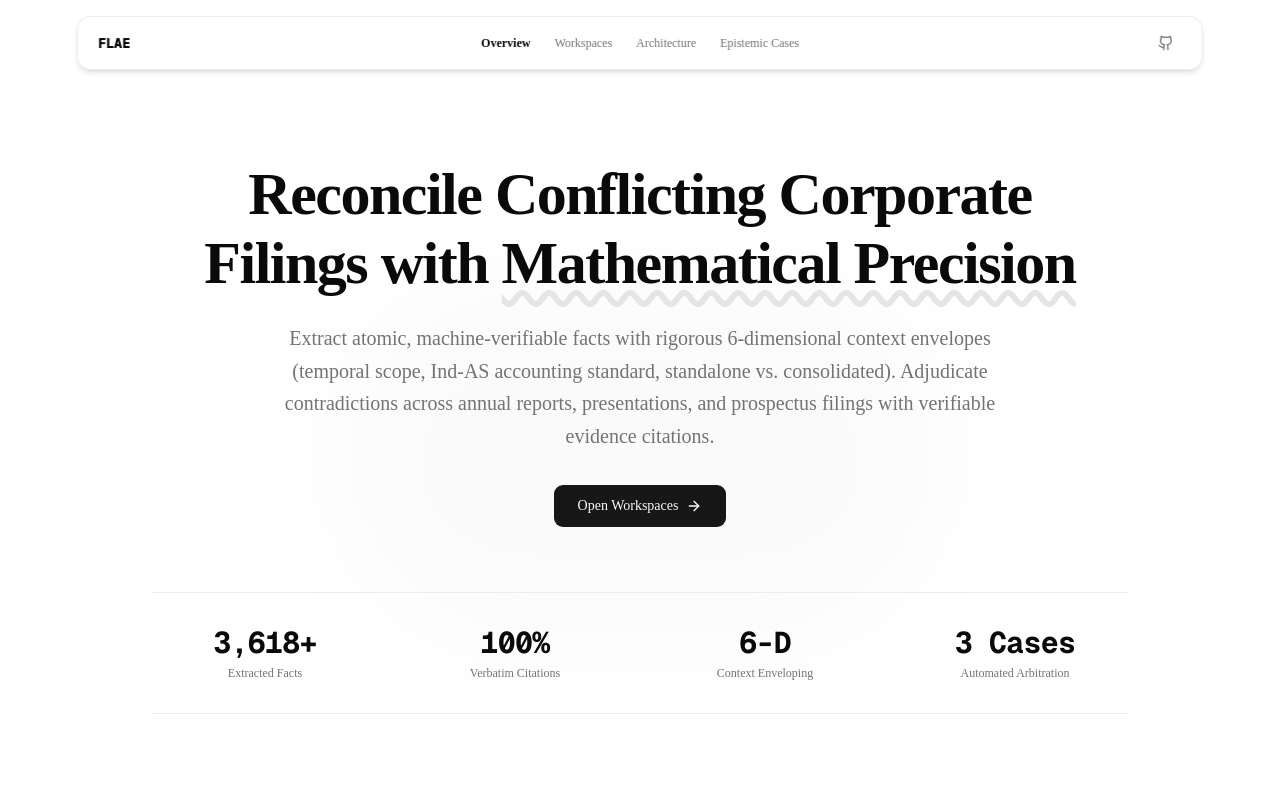
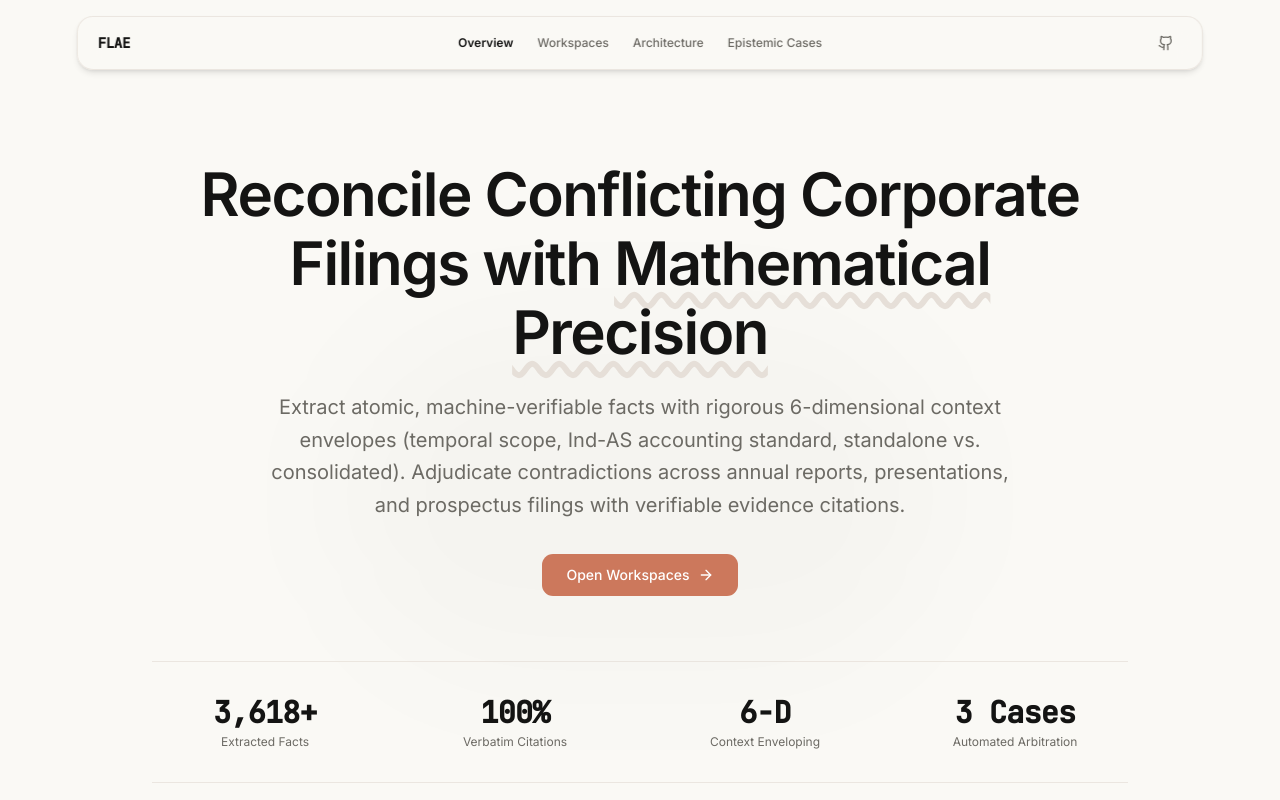
Before and after one commit to SrihasRC/flae, a Next.js app in the folder frontend/: page / in a window 1280 px wide. Shown: the top 800 px of the page. Built offline with nearby package versions, Linux system fonts and the light colour scheme.

Commit message:
feat(frontend): integrate hugeicons and claude design tokens in ui primitives

```diff
--- a/frontend/app/globals.css
+++ b/frontend/app/globals.css
@@ -7,9 +7,12 @@
 @theme inline {
   --color-background: var(--background);
   --color-foreground: var(--foreground);
-  --font-sans: var(--font-sans);
-  --font-mono: var(--font-geist-mono);
-  --font-heading: var(--font-sans);
+  --font-sans: var(--font-sans), "Inter", -apple-system, sans-serif;
+  --font-serif: var(--font-display), "Cormorant Garamond", "Times New Roman", serif;
+  --font-display: var(--font-display), "Cormorant Garamond", "Times New Roman", serif;
+  --font-mono: var(--font-mono), "JetBrains Mono", monospace;
+  --font-heading: var(--font-display), serif;
+
   --color-sidebar-ring: var(--sidebar-ring);
   --color-sidebar-border: var(--sidebar-border);
   --color-sidebar-accent-foreground: var(--sidebar-accent-foreground);
@@ -18,11 +21,7 @@
   --color-sidebar-primary: var(--sidebar-primary);
   --color-sidebar-foreground: var(--sidebar-foreground);
   --color-sidebar: var(--sidebar);
-  --color-chart-5: var(--chart-5);
-  --color-chart-4: var(--chart-4);
-  --color-chart-3: var(--chart-3);
-  --color-chart-2: var(--chart-2);
-  --color-chart-1: var(--chart-1);
+
   --color-ring: var(--ring);
   --color-input: var(--input);
   --color-border: var(--border);
@@ -39,82 +38,97 @@
   --color-popover: var(--popover);
   --color-card-foreground: var(--card-foreground);
   --color-card: var(--card);
-  --radius-sm: calc(var(--radius) * 0.6);
-  --radius-md: calc(var(--radius) * 0.8);
-  --radius-lg: var(--radius);
-  --radius-xl: calc(var(--radius) * 1.4);
-  --radius-2xl: calc(var(--radius) * 1.8);
-  --radius-3xl: calc(var(--radius) * 2.2);
-  --radius-4xl: calc(var(--radius) * 2.6);
+
+  --radius-sm: 0.25rem;
+  --radius-md: 0.5rem;
+  --radius-lg: 0.75rem;
+  --radius-xl: 1rem;
+  --radius-full: 9999px;
+
+  /* Custom Claude/Anthropic Warm-Editorial Tokens */
+  --color-canvas: #faf9f5;
+  --color-surface-soft: #f5f0e8;
+  --color-surface-card: #efe9de;
+  --color-surface-cream-strong: #e8e0d2;
+  --color-surface-dark: #181715;
+  --color-surface-dark-elevated: #252320;
+  --color-surface-dark-soft: #1f1e1b;
+  --color-ink: #141413;
+  --color-body: #3d3d3a;
+  --color-body-strong: #252523;
+  --color-hairline: #e6dfd8;
+  --color-hairline-soft: #ebe6df;
+  --color-coral: #cc785c;
+  --color-coral-active: #a9583e;
+  --color-accent-teal: #5db8a6;
+  --color-accent-amber: #e8a55a;
 }
 
 :root {
-  --background: oklch(1 0 0);
-  --foreground: oklch(0.145 0 0);
-  --card: oklch(1 0 0);
-  --card-foreground: oklch(0.145 0 0);
-  --popover: oklch(1 0 0);
-  --popover-foreground: oklch(0.145 0 0);
-  --primary: oklch(0.205 0 0);
-  --primary-foreground: oklch(0.985 0 0);
-  --secondary: oklch(0.97 0 0);
-  --secondary-foreground: oklch(0.205 0 0);
-  --muted: oklch(0.97 0 0);
-  --muted-foreground: oklch(0.556 0 0);
-  --accent: oklch(0.97 0 0);
-  --accent-foreground: oklch(0.205 0 0);
-  --destructive: oklch(0.577 0.245 27.325);
-  --border: oklch(0.922 0 0);
-  --input: oklch(0.922 0 0);
-  --ring: oklch(0.708 0 0);
-  --chart-1: oklch(0.87 0 0);
-  --chart-2: oklch(0.556 0 0);
-  --chart-3: oklch(0.439 0 0);
-  --chart-4: oklch(0.371 0 0);
-  --chart-5: oklch(0.269 0 0);
-  --radius: 0.625rem;
-  --sidebar: oklch(0.985 0 0);
-  --sidebar-foreground: oklch(0.145 0 0);
-  --sidebar-primary: oklch(0.205 0 0);
-  --sidebar-primary-foreground: oklch(0.985 0 0);
-  --sidebar-accent: oklch(0.97 0 0);
-  --sidebar-accent-foreground: oklch(0.205 0 0);
-  --sidebar-border: oklch(0.922 0 0);
-  --sidebar-ring: oklch(0.708 0 0);
+  /* Warm cream canvas (#faf9f5) & warm ink (#141413) */
+  --background: #faf9f5;
+  --foreground: #141413;
+  --card: #efe9de;
+  --card-foreground: #141413;
+  --popover: #faf9f5;
+  --popover-foreground: #141413;
+
+  /* Signature Anthropic Coral (#cc785c) */
+  --primary: #cc785c;
+  --primary-foreground: #ffffff;
+
+  /* Soft cream surfaces */
+  --secondary: #f5f0e8;
+  --secondary-foreground: #141413;
+  --muted: #f5f0e8;
+  --muted-foreground: #6c6a64;
+  --accent: #efe9de;
+  --accent-foreground: #141413;
+
+  --destructive: #c64545;
+  --border: #e6dfd8;
+  --input: #e6dfd8;
+  --ring: #cc785c;
+  --radius: 0.5rem;
+
+  --sidebar: #f5f0e8;
+  --sidebar-foreground: #141413;
+  --sidebar-primary: #cc785c;
+  --sidebar-primary-foreground: #ffffff;
+  --sidebar-accent: #efe9de;
+  --sidebar-accent-foreground: #141413;
+  --sidebar-border: #e6dfd8;
+  --sidebar-ring: #cc785c;
 }
 
 .dark {
-  --background: oklch(0.145 0 0);
-  --foreground: oklch(0.985 0 0);
-  --card: oklch(0.205 0 0);
-  --card-foreground: oklch(0.985 0 0);
-  --popover: oklch(0.205 0 0);
-  --popover-foreground: oklch(0.985 0 0);
-  --primary: oklch(0.922 0 0);
-  --primary-foreground: oklch(0.205 0 0);
-  --secondary: oklch(0.269 0 0);
-  --secondary-foreground: oklch(0.985 0 0);
-  --muted: oklch(0.269 0 0);
-  --muted-foreground: oklch(0.708 0 0);
-  --accent: oklch(0.269 0 0);
-  --accent-foreground: oklch(0.985 0 0);
-  --destructive: oklch(0.704 0.191 22.216);
-  --border: oklch(1 0 0 / 10%);
-  --input: oklch(1 0 0 / 15%);
-  --ring: oklch(0.556 0 0);
-  --chart-1: oklch(0.87 0 0);
-  --chart-2: oklch(0.556 0 0);
-  --chart-3: oklch(0.439 0 0);
-  --chart-4: oklch(0.371 0 0);
-  --chart-5: oklch(0.269 0 0);
-  --sidebar: oklch(0.205 0 0);
-  --sidebar-foreground: oklch(0.985 0 0);
-  --sidebar-primary: oklch(0.488 0.243 264.376);
-  --sidebar-primary-foreground: oklch(0.985 0 0);
-  --sidebar-accent: oklch(0.269 0 0);
-  --sidebar-accent-foreground: oklch(0.985 0 0);
-  --sidebar-border: oklch(1 0 0 / 10%);
-  --sidebar-ring: oklch(0.556 0 0);
+  --background: #181715;
+  --foreground: #faf9f5;
+  --card: #252320;
+  --card-foreground: #faf9f5;
+  --popover: #252320;
+  --popover-foreground: #faf9f5;
+  --primary: #cc785c;
+  --primary-foreground: #ffffff;
+  --secondary: #1f1e1b;
+  --secondary-foreground: #faf9f5;
+  --muted: #252320;
+  --muted-foreground: #a09d96;
+  --accent: #252320;
+  --accent-foreground: #faf9f5;
+  --destructive: #c64545;
+  --border: #2e2b27;
+  --input: #2e2b27;
+  --ring: #cc785c;
+
+  --sidebar: #181715;
+  --sidebar-foreground: #faf9f5;
+  --sidebar-primary: #cc785c;
+  --sidebar-primary-foreground: #ffffff;
+  --sidebar-accent: #252320;
+  --sidebar-accent-foreground: #faf9f5;
+  --sidebar-border: #2e2b27;
+  --sidebar-ring: #cc785c;
 }
 
 @layer base {
@@ -124,7 +138,7 @@
   body {
     @apply bg-background text-foreground;
   }
-  html {
-    @apply font-sans;
+  h1, h2, h3 {
+    font-feature-settings: "cv02", "cv03", "cv04", "cv11";
   }
 }
--- a/frontend/app/layout.tsx
+++ b/frontend/app/layout.tsx
@@ -1,17 +1,25 @@
 import type { Metadata } from "next";
-import { Geist, Geist_Mono } from "next/font/google";
+import { Cormorant_Garamond, Inter, JetBrains_Mono } from "next/font/google";
 import { TooltipProvider } from "@/components/ui/tooltip";
 import { FloatingNavbar } from "@/components/navbar";
 import "./globals.css";
 
-const geistSans = Geist({
-  variable: "--font-geist-sans",
+const displayFont = Cormorant_Garamond({
+  variable: "--font-display",
   subsets: ["latin"],
+  weight: ["400", "500", "600"],
 });
 
-const geistMono = Geist_Mono({
-  variable: "--font-geist-mono",
+const sansFont = Inter({
+  variable: "--font-sans",
   subsets: ["latin"],
+  weight: ["400", "500", "600"],
+});
+
+const monoFont = JetBrains_Mono({
+  variable: "--font-mono",
+  subsets: ["latin"],
+  weight: ["400", "500"],
 });
 
 export const metadata: Metadata = {
@@ -28,9 +36,9 @@ export default function RootLayout({
   return (
     <html
       lang="en"
-      className={`${geistSans.variable} ${geistMono.variable} h-full antialiased`}
+      className={`${displayFont.variable} ${sansFont.variable} ${monoFont.variable} h-full antialiased`}
     >
-      <body className="min-h-full flex flex-col bg-background text-foreground selection:bg-foreground selection:text-background">
+      <body className="min-h-full flex flex-col bg-background text-foreground selection:bg-primary selection:text-white font-sans">
         <TooltipProvider>
           <FloatingNavbar />
           <div className="flex-1 flex flex-col pt-20">{children}</div>
--- a/frontend/components/ui/badge.tsx
+++ b/frontend/components/ui/badge.tsx
@@ -8,16 +8,21 @@ const badgeVariants = cva(
   {
     variants: {
       variant: {
-        default: "bg-primary text-primary-foreground [a]:hover:bg-primary/80",
+        default: "bg-[#cc785c] text-white",
         secondary:
-          "bg-secondary text-secondary-foreground [a]:hover:bg-secondary/80",
+          "bg-[#f5f0e8] text-[#141413] border border-[#e6dfd8]",
         destructive:
-          "bg-destructive/10 text-destructive focus-visible:ring-destructive/20 dark:bg-destructive/20 dark:focus-visible:ring-destructive/40 [a]:hover:bg-destructive/20",
+          "bg-[#c64545]/15 text-[#c64545] border border-[#c64545]/30",
         outline:
-          "border-border text-foreground [a]:hover:bg-muted [a]:hover:text-muted-foreground",
+          "border-[#e6dfd8] text-[#141413] bg-[#faf9f5]",
         ghost:
-          "hover:bg-muted hover:text-muted-foreground dark:hover:bg-muted/50",
-        link: "text-primary underline-offset-4 hover:underline",
+          "hover:bg-[#efe9de] hover:text-[#141413]",
+        link: "text-[#cc785c] underline-offset-4 hover:underline",
+        pill: "bg-[#efe9de] text-[#141413] border border-[#e6dfd8]",
+        coral: "bg-[#cc785c] text-white",
+        dark: "bg-[#181715] text-[#faf9f5] border border-[#252320]",
+        teal: "bg-[#5db8a6]/15 text-[#2b7264] border border-[#5db8a6]/30",
+        amber: "bg-[#e8a55a]/15 text-[#9e5f1b] border border-[#e8a55a]/30",
       },
     },
     defaultVariants: {
--- a/frontend/components/ui/button.tsx
+++ b/frontend/components/ui/button.tsx
@@ -7,16 +7,19 @@ const buttonVariants = cva(
   {
     variants: {
       variant: {
-        default: "bg-primary text-primary-foreground hover:bg-primary/80",
+        default: "bg-[#cc785c] text-white hover:bg-[#a9583e] active:bg-[#a9583e]",
         outline:
-          "border-border bg-background hover:bg-muted hover:text-foreground aria-expanded:bg-muted aria-expanded:text-foreground dark:border-input dark:bg-input/30 dark:hover:bg-input/50",
+          "border-[#e6dfd8] bg-[#faf9f5] text-[#141413] hover:bg-[#f5f0e8] hover:text-[#141413] dark:border-[#2e2b27] dark:bg-[#181715] dark:text-[#faf9f5] dark:hover:bg-[#252320]",
         secondary:
-          "bg-secondary text-secondary-foreground hover:bg-[color-mix(in_oklch,var(--secondary),var(--foreground)_5%)] aria-expanded:bg-secondary aria-expanded:text-secondary-foreground",
+          "bg-[#faf9f5] text-[#141413] border border-[#e6dfd8] hover:bg-[#f5f0e8] active:bg-[#efe9de]",
         ghost:
-          "hover:bg-muted hover:text-foreground aria-expanded:bg-muted aria-expanded:text-foreground dark:hover:bg-muted/50",
+          "hover:bg-[#efe9de] hover:text-[#141413] dark:hover:bg-[#252320] dark:hover:text-[#faf9f5]",
         destructive:
-          "bg-destructive/10 text-destructive hover:bg-destructive/20 focus-visible:border-destructive/40 focus-visible:ring-destructive/20 dark:bg-destructive/20 dark:hover:bg-destructive/30 dark:focus-visible:ring-destructive/40",
-        link: "text-primary underline-offset-4 hover:underline",
+          "bg-[#c64545]/15 text-[#c64545] hover:bg-[#c64545]/25 focus-visible:border-[#c64545]/40",
+        link: "text-[#cc785c] underline-offset-4 hover:underline",
+        coral: "bg-[#cc785c] text-white hover:bg-[#a9583e] active:bg-[#a9583e]",
+        cream: "bg-[#efe9de] text-[#141413] border border-[#e6dfd8] hover:bg-[#e8e0d2]",
+        "secondary-on-dark": "bg-[#252320] text-[#faf9f5] border border-[#383530] hover:bg-[#2e2b27]",
       },
       size: {
         default:
--- a/frontend/components/ui/card.tsx
+++ b/frontend/components/ui/card.tsx
@@ -4,14 +4,28 @@ import { cn } from "cn"
 function Card({
   className,
   size = "default",
+  variant = "default",
   ...props
-}: React.ComponentProps<"div"> & { size?: "default" | "sm" }) {
+}: React.ComponentProps<"div"> & {
+  size?: "default" | "sm";
+  variant?: "default" | "cream" | "dark" | "coral" | "canvas";
+}) {
+  const variantStyles = {
+    default: "bg-[#efe9de] text-[#141413] border border-[#e6dfd8]",
+    cream: "bg-[#efe9de] text-[#141413] border border-[#e6dfd8]",
+    dark: "bg-[#181715] text-[#faf9f5] border border-[#252320]",
+    coral: "bg-[#cc785c] text-white border-transparent",
+    canvas: "bg-[#faf9f5] text-[#141413] border border-[#e6dfd8]",
+  };
+
   return (
     <div
       data-slot="card"
       data-size={size}
+      data-variant={variant}
       className={cn(
-        "group/card flex flex-col gap-(--card-spacing) overflow-hidden rounded-xl bg-card py-(--card-spacing) text-sm text-card-foreground ring-1 ring-foreground/10 [--card-spacing:--spacing(4)] has-data-[slot=card-footer]:pb-0 has-[>img:first-child]:pt-0 data-[size=sm]:[--card-spacing:--spacing(3)] data-[size=sm]:has-data-[slot=card-footer]:pb-0 *:[img:first-child]:rounded-t-xl *:[img:last-child]:rounded-b-xl",
+        "group/card flex flex-col gap-(--card-spacing) overflow-hidden rounded-xl py-(--card-spacing) text-sm shadow-xs [--card-spacing:--spacing(4)] has-data-[slot=card-footer]:pb-0 has-[>img:first-child]:pt-0 data-[size=sm]:[--card-spacing:--spacing(3)] data-[size=sm]:has-data-[slot=card-footer]:pb-0 *:[img:first-child]:rounded-t-xl *:[img:last-child]:rounded-b-xl",
+        variantStyles[variant] || variantStyles.default,
         className
       )}
       {...props}
--- a/frontend/package.json
+++ b/frontend/package.json
@@ -10,6 +10,8 @@
   },
   "dependencies": {
     "@base-ui/react": "^1.8.0",
+    "@hugeicons/core-free-icons": "^4.3.2",
+    "@hugeicons/react": "^1.1.10",
     "class-variance-authority": "^0.7.1",
     "cn": "^0.2.6",
     "lucide-react": "^1.42.0",
```
Also changed, not shown: 1 other file (tests, documents, lock files or other folders).
